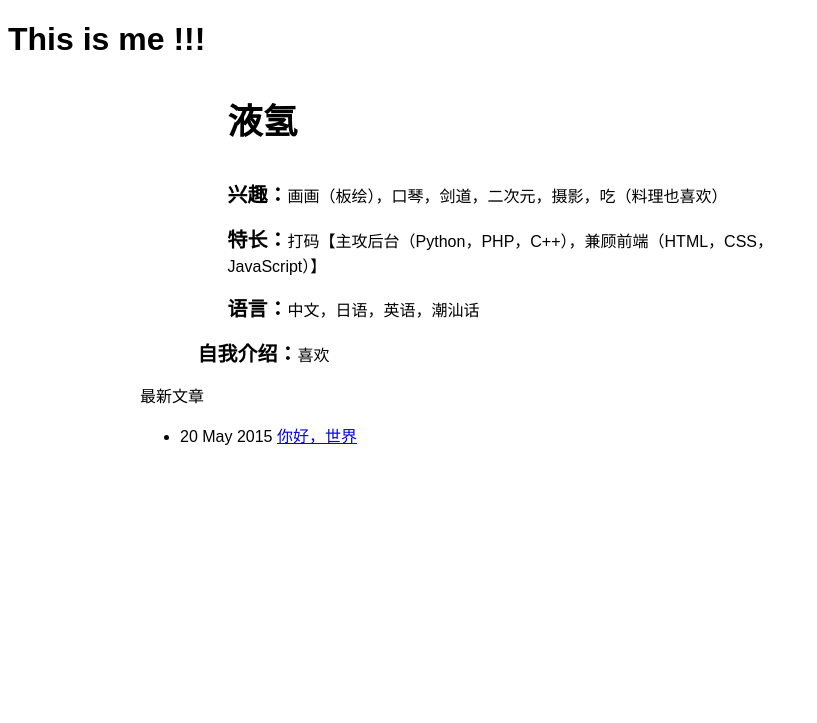
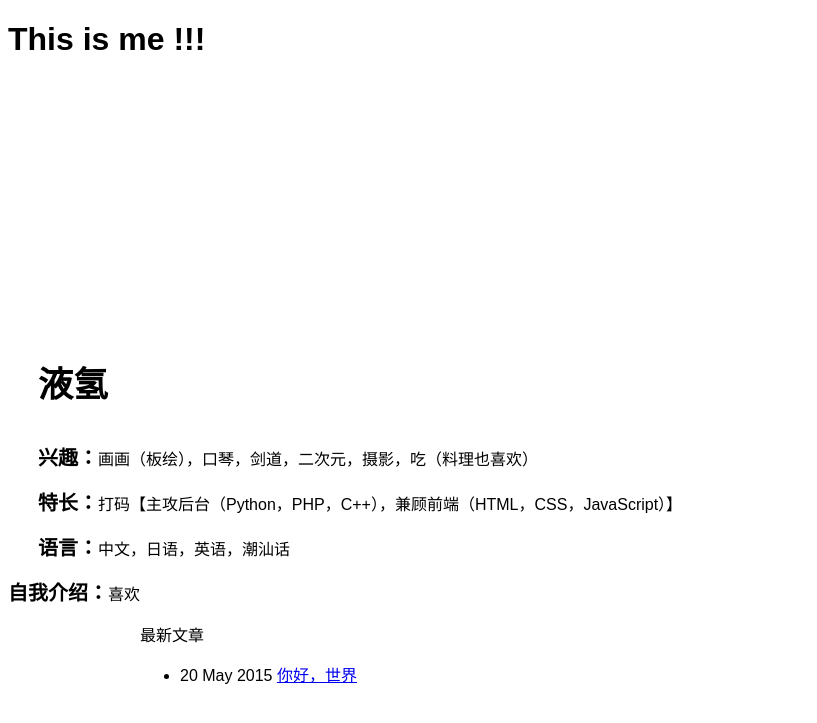
Before and after one commit to Entel/blog, a Jekyll site: the page built from index.html, in a window 1280 px wide. Shown: the top 723 px of the page, without its empty margins (0-817 px from the left). Built offline with Jekyll 4.4.1, drawn with Linux system fonts in a browser that asks for light colours.

Commit message:
2015-5-21-14-42

```diff
--- a/css/ini.css
+++ b/css/ini.css
@@ -2,23 +2,16 @@
 	font-family: "Microsoft YaHei",Arial,Helvetica,sans-serif;
 }
 body{
+	background-color: DDF0DE;
+}
+.header{
+	height: 300px;
 }
 .intro-main{
+	margin-top: 20px;
 	min-width: 600px;
-	width: 70%;
 	margin-left: auto;
 	margin-right: auto;
-}
-.intro-head{
-	margin-top: 20px;
-}
-#photo{
-	max-width: 30%;
-	float: left;
-	text-align: center;
-}
-#photo img{
-	width: 90%;
 }
 .intro-list{
 	margin-left: 30px;
```
Also changed, not shown: 2 other files.
